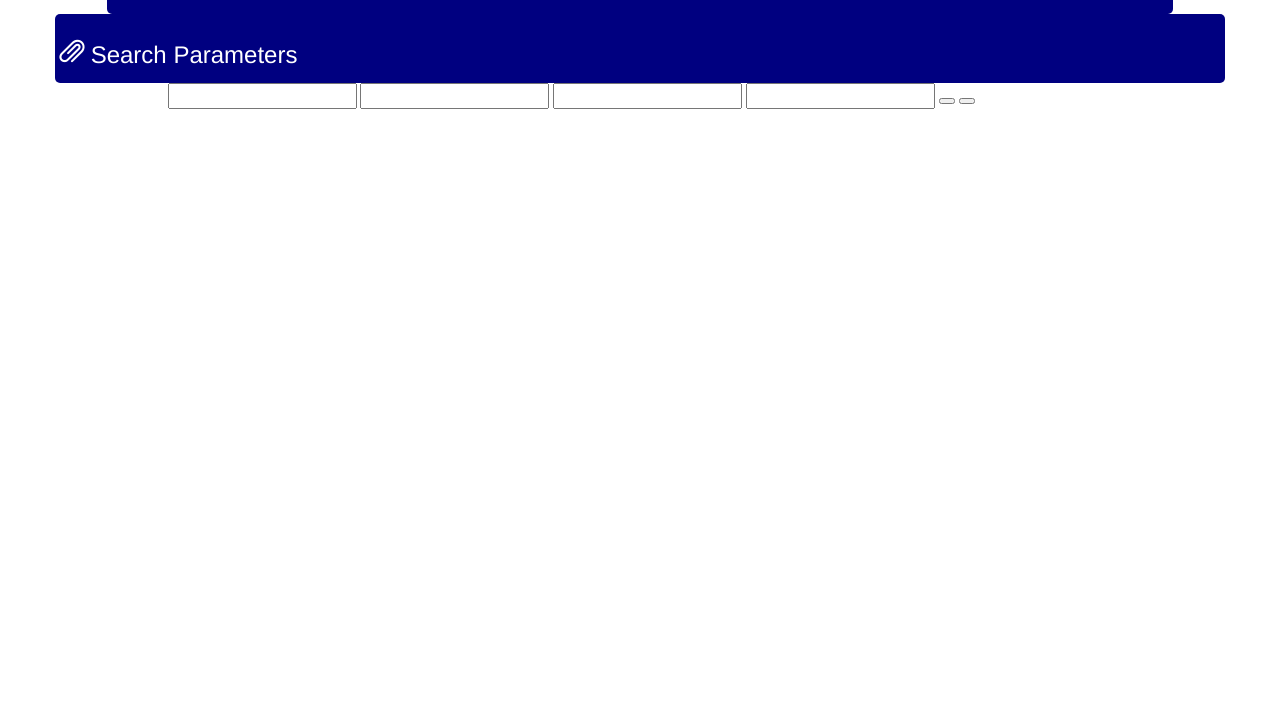
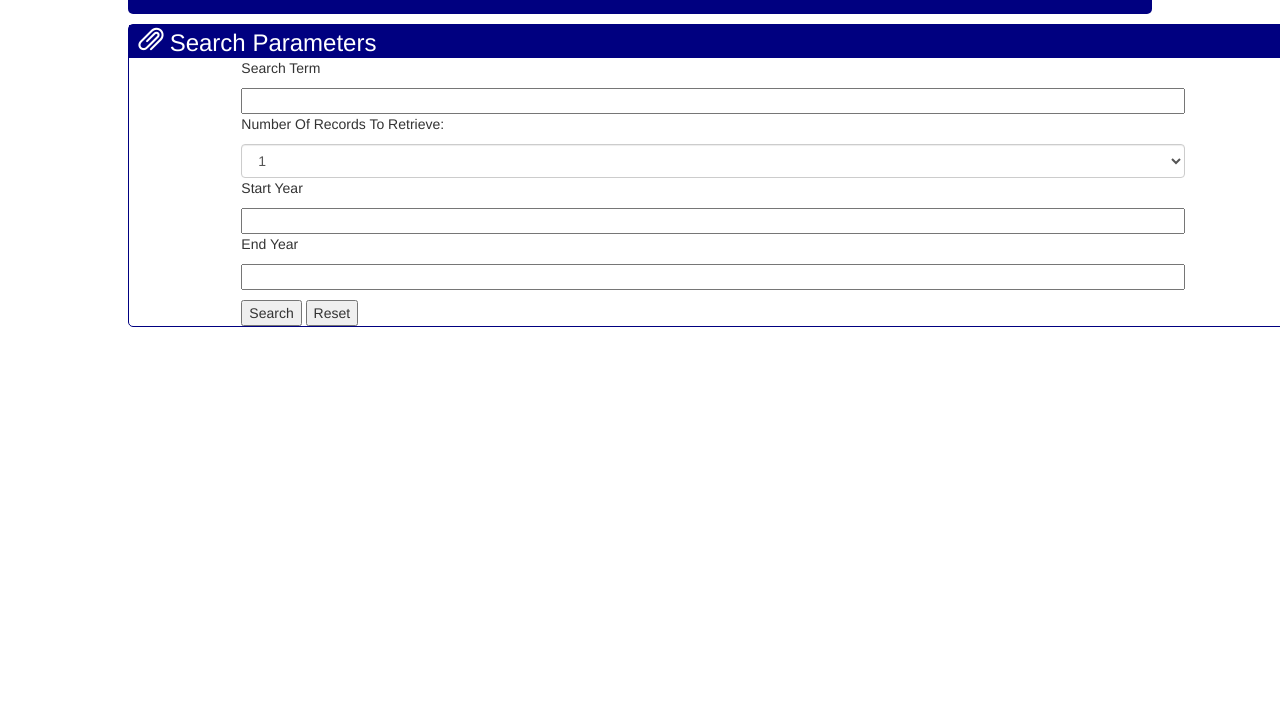
Before and after one commit to johnstuart670/Project1, a plain HTML site: page index.html in a window 1280 px wide. Shown: the part 99-800 px from the top of the page. Drawn offline with nearby package versions, Linux system fonts and the light colour scheme.

Commit message:
index and css updated

```diff
--- a/index.html
+++ b/index.html
@@ -12,36 +12,59 @@
 </head>
 
 <body>
-	<div class="container-fluid">
-		<div class="header">
+	<!-- all content container -->
+	<div class="container all">
+		<header>
+			<div class="row">
+
+				<div class="col-md-12 headerImg">
+					<h1>
+						<span class="glyphicon glyphicon-paperclip"></span> New York Times Search</h1>
+				</div>
+
+			</div>
+		</header>
+		<section>
+<p></p>
+		<div class="container mainContent">
+			<div class="row searchBoxHeader">
+				<h3>
+					<span class="glyphicon glyphicon-paperclip"></span> Search Parameters</h3>
+			</div>
 			<div class="row">
 				<div class="col-md-1"></div>
-				<div class="col-md-10 headerImg"><h1><span class="glyphicon glyphicon-paperclip"></span> New York Times Search</h1></div>
-				<div class="col-md-1"></div>
-			</div>
-			<!-- img goes here -->
-		</div>
-		<div class="container mainContent">
-				<div class="row searchBoxHeader"><h3><span class="glyphicon glyphicon-paperclip"></span> Search Parameters</h3></div>
-			<div class="row">
-				<div class="col-md-1"></div>
-				<div class="col-sm-10 inputform" >
-					<p>
-					<input type="text" id="search">
-					<input type="text" id="records">
-					<input type="text" id="startYear">
-					<input type="text" id="endYear">
-					<button type="submit" id="searchBtn"></button>
-					<button type="reset" id="resetBtn"></button>
+				<div class="col-md-10 inputform">
+						<p>Search Term</p>
+						<input type="text" id="search">
+						<p>Number Of Records To Retrieve:</p>
+						<select class="form-control" id="records">
+							<option value="1">1</option>
+							<option value="5">5</option>
+							<option value="10">10</option>
+						</select>
+						<p>Start Year</p>
+						<input type="text" id="startYear">
+						<p>End Year</p>
+						<input type="text" id="endYear">
+						<p></p>
+						<button type="submit" id="searchBtn">Search</button>
+						<button type="reset" id="resetBtn">Reset</button>
 				</div>
 				<div class="col-md-1"></div>
+			</section>
+
+
 				<!-- end row -->
 			</div>
-			<div class="resultsContainer" id="well-section">
+			<div class="container resultsContainer" id="well-section">
 				<!-- results will go here -->
 			</div>
 		</div>
+
 	</div>
+<!-- end all content container -->
+</div>
+
 </body>
 
 </html>
--- a/style.css
+++ b/style.css
@@ -1,3 +1,10 @@
+h3 {
+	margin: 0;
+}
+.all{
+	width: 80%;
+	margin: auto;
+}
 .headerImg {
 	background-color: navy;
 	color: white;
@@ -9,6 +16,17 @@
 	background-color: navy;
 	color: white;
 	text-align: left;
-	padding: 5px;
+	padding: 2px;
+	padding-left: 10px;
+
+}
+.mainContent {
+	border: solid 1px navy;
 	border-radius: 5px;
+	margin-top: 10px;
+	margin-left: -15px;
 }
+input {
+	margin: auto;
+	width: 100%;
+}
```
